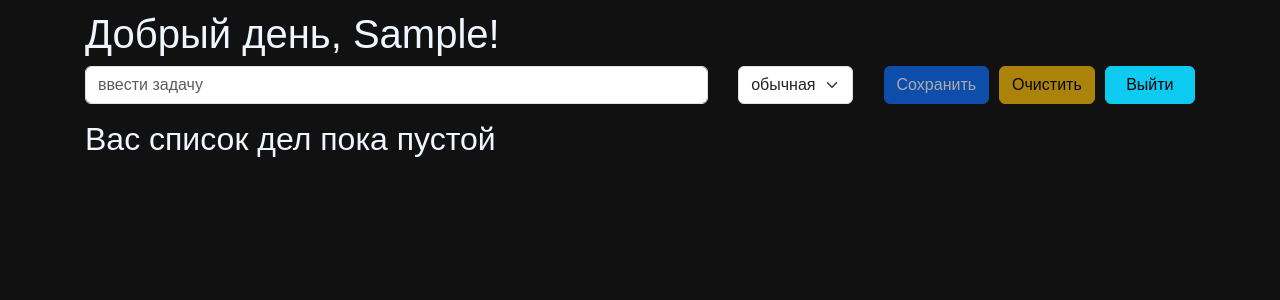
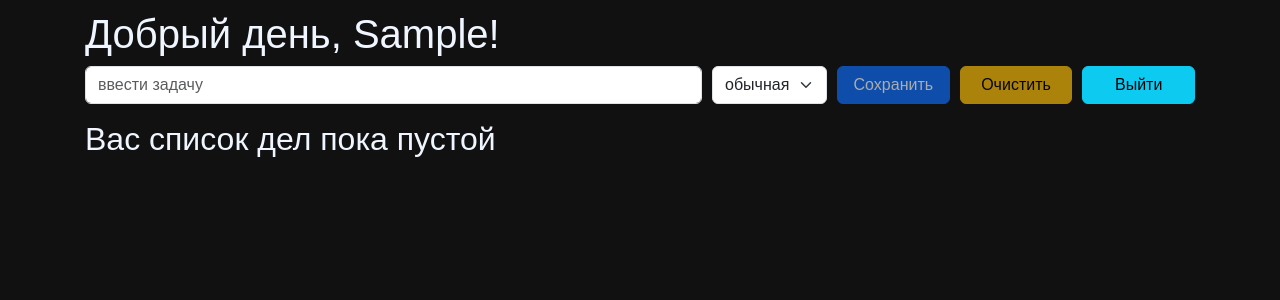
Before and after one commit to geran1ka/VTR-todoApp, a React (Vite) app: page / in a window 1280 px wide. Both pictures are taken after typing "Sample" into the empty fields and a click on the button "Запустить приложение". Shown: the top 300 px of the page. Built offline with nearby package versions, Linux system fonts and the light colour scheme.

Commit message:
fixed scss form

```diff
--- a/src/modules/Form/Form.module.scss
+++ b/src/modules/Form/Form.module.scss
@@ -1,13 +1,13 @@
 .form {
   display: grid;
-  grid-template-columns: 1fr 1fr;
+  grid-template-columns: 1fr 165px;
   grid-template-rows: 1fr 1fr;
 
   gap: 10px;
   justify-items: start;
 
   @media (min-width: 768px) {
-    grid-template-columns: 4fr 1fr 2fr;
+    grid-template-columns: 4fr 115px 358px;
     grid-template-rows: 1fr;
   }
 }
@@ -33,9 +33,22 @@
   justify-content: space-between;
   gap: 10px;
   grid-template-columns: repeat(3, 1fr);
+  width: 100%;
+  justify-content: space-between;
 
   justify-self: end;
   @media (max-width: 768) {
     justify-self: center;
   }
 }
+
+.btnGroupEddit {
+  grid-template-columns: repeat(2, 1fr);
+  max-width: min-content;
+  justify-content: space-between;
+}
+
+.svg {
+  width: 20px;
+  height: 20px;
+}
--- a/src/modules/Form/Form.tsx
+++ b/src/modules/Form/Form.tsx
@@ -95,10 +95,10 @@ export const Form = (props: Form) => {
           срочная
         </option>
       </select>
-      <div className={s.btnGroup}>
+      <div className={classNames(s.btnGroup, isEdit && s.btnGroupEddit)}>
         {!isEdit && (
           <Button className="btn-primary" type="submit" disabled={!task.task}>
-            {isLaptop ? <SaveIcon /> : "Сохранить"}
+            {isLaptop ? <SaveIcon className={s.svg} /> : "Сохранить"}
           </Button>
         )}
         {isEdit && (
@@ -107,7 +107,7 @@ export const Form = (props: Form) => {
             type="button"
             disabled={!task.task}
             onClick={handlerChangeTask}>
-            {isLaptop ? <SaveIcon /> : "Сохранить"}
+            {isLaptop ? <SaveIcon className={s.svg} /> : "Сохранить"}
           </Button>
         )}
 
@@ -116,7 +116,7 @@ export const Form = (props: Form) => {
           type="button"
           onClick={handlerReset}
           disabled={!task.task}>
-          {isLaptop ? <ResetIcon /> : "Очистить"}
+          {isLaptop ? <ResetIcon className={s.svg} /> : "Очистить"}
         </Button>
 
         {!isEdit && (
@@ -126,7 +126,7 @@ export const Form = (props: Form) => {
             onClick={() => {
               dispatch(logOut());
             }}>
-            {isLaptop ? <ExitIcon /> : "Выйти"}
+            {isLaptop ? <ExitIcon className={s.svg} /> : "Выйти"}
           </Button>
         )}
       </div>
```
